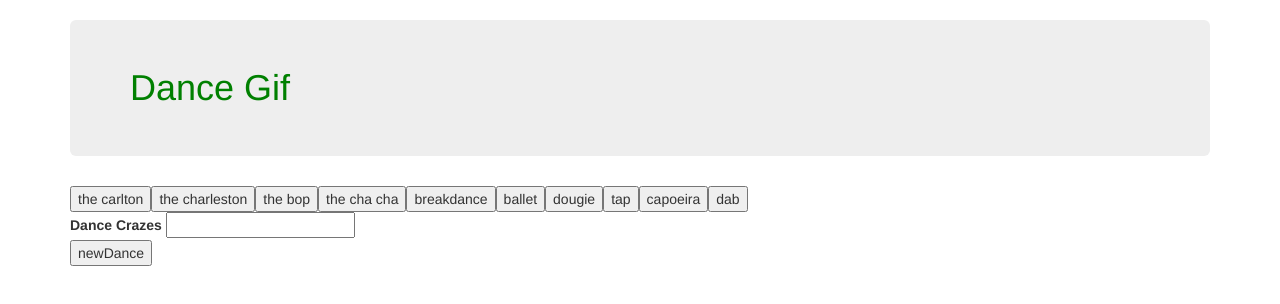
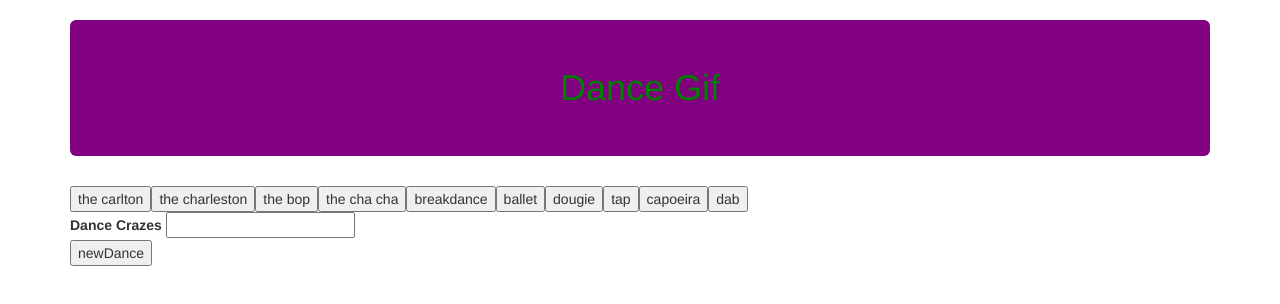
Before and after one commit to nathompson110/Gif_Generator, a plain HTML site: page index.html in a window 1280 px wide. Drawn offline with nearby package versions, Linux system fonts and the light colour scheme.

Commit message:
Aesthetics

```diff
--- a/assets/css/style.css
+++ b/assets/css/style.css
@@ -2,7 +2,6 @@ img {width: 200px;
 }
 
 
-#buttons-view {
-	transition: all 0.1s;
-	-webkit-transition: all 0.1s;
+.jumbotron {
+	text-align: center;
 }
--- a/assets/javascript/giphy2.js
+++ b/assets/javascript/giphy2.js
@@ -7,15 +7,20 @@ $( document ).ready(function() {
 function blinking(){
 
 if (count%5===0){
-  $("h1").css("color", "blue")
+  $("h1").css("color", "blue");
+  $(".jumbotron").css("background-color","red")
 }else if (count%5===1){
   $("h1").css("color", "red");
+   $(".jumbotron").css("background-color","green")
 }else if (count%5===2){
   $("h1").css("color", "green");
+   $(".jumbotron").css("background-color","purple")
 }else if (count%5===3){
   $("h1").css("color", "purple");
+   $(".jumbotron").css("background-color","yellow")
 }else{
   $("h1").css("color", "yellow");
+   $(".jumbotron").css("background-color","blue")
 }
 }
 
--- a/index.html
+++ b/index.html
@@ -9,7 +9,7 @@
 </head>
 <body>
   <div class="container">
-    <h1 class="jumbotron" style="color: blue">Dance Gif</h1>
+    <h1 class="jumbotron">Dance Gif</h1>
 
 
     <div id="buttons-view"></div>
```
